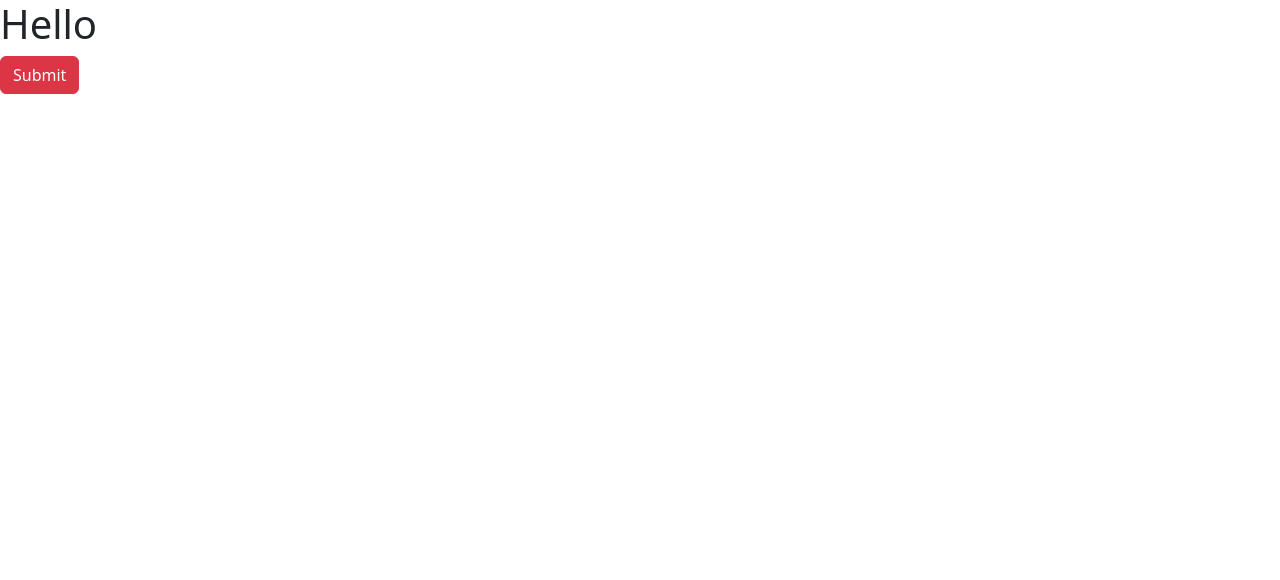
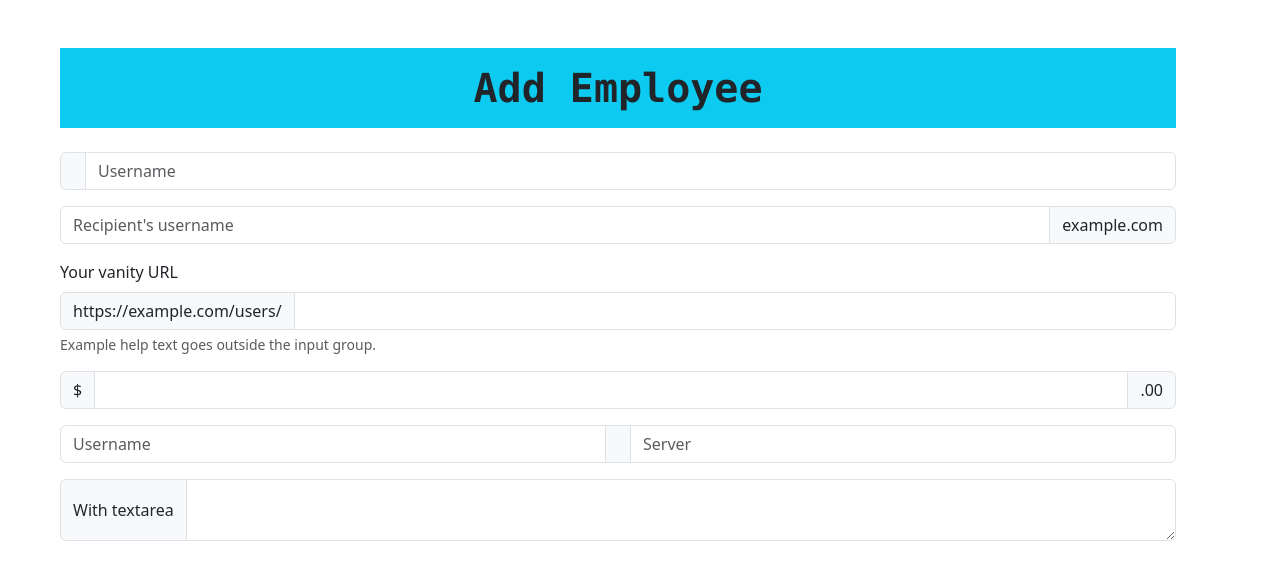
Before and after one commit to sithum-sandaruwan/Employee-Management-Front, an Angular app: page / in a window 1280 px wide. Shown: the top 580 px of the page. Built offline with nearby package versions, Linux system fonts and the light colour scheme.

Commit message:
Edited the manage-emp component

```diff
--- a/src/app/app.component.html
+++ b/src/app/app.component.html
@@ -1,3 +1,3 @@
-<h1>Hello</h1>
 
-<input type="button" value="Submit"  class="btn btn-danger">
+
+<app-manage-emp></app-manage-emp>
--- a/src/app/app.component.ts
+++ b/src/app/app.component.ts
@@ -1,10 +1,11 @@
 import { Component } from '@angular/core';
 import { RouterOutlet } from '@angular/router';
+import { ManageEmpComponent } from './page/manage-emp/manage-emp.component';
 
 @Component({
   selector: 'app-root',
   standalone: true,
-  imports: [RouterOutlet],
+  imports: [RouterOutlet,ManageEmpComponent],
   templateUrl: './app.component.html',
   styleUrl: './app.component.css'
 })
--- /dev/null
+++ b/src/app/page/add-employee/add-employee.component.html
@@ -0,0 +1 @@
+<p>add-employee works!</p>
--- /dev/null
+++ b/src/app/page/manage-emp/manage-emp.component.html
@@ -0,0 +1,39 @@
+<div class="container m-5">
+
+    <h1 class="font-monospace font-bg-dark text-center mb-4 bg-info p-3 fw-bold">Add Employee</h1>
+    <div class="input-group mb-3">
+        <span class="input-group-text" id="basic-addon1"></span>
+        <input type="text" class="form-control" placeholder="Username" aria-label="Username" aria-describedby="basic-addon1">
+      </div>
+
+      <div class="input-group mb-3">
+        <input type="text" class="form-control" placeholder="Recipient's username" aria-label="Recipient's username" aria-describedby="basic-addon2">
+        <span class="input-group-text" id="basic-addon2">example.com</span>
+      </div>
+
+      <div class="mb-3">
+        <label for="basic-url" class="form-label">Your vanity URL</label>
+        <div class="input-group">
+          <span class="input-group-text" id="basic-addon3">https://example.com/users/</span>
+          <input type="text" class="form-control" id="basic-url" aria-describedby="basic-addon3 basic-addon4">
+        </div>
+        <div class="form-text" id="basic-addon4">Example help text goes outside the input group.</div>
+      </div>
+
+      <div class="input-group mb-3">
+        <span class="input-group-text">$</span>
+        <input type="text" class="form-control" aria-label="Amount (to the nearest dollar)">
+        <span class="input-group-text">.00</span>
+      </div>
+
+      <div class="input-group mb-3">
+        <input type="text" class="form-control" placeholder="Username" aria-label="Username">
+        <span class="input-group-text"></span>
+        <input type="text" class="form-control" placeholder="Server" aria-label="Server">
+      </div>
+
+      <div class="input-group">
+        <span class="input-group-text">With textarea</span>
+        <textarea class="form-control" aria-label="With textarea"></textarea>
+      </div>
+</div>
```
Also changed, not shown: src/app/page/add-employee/add-employee.component.ts (added, +12 -0 lines), src/app/page/manage-emp/manage-emp.component.ts (added, +12 -0 lines), src/app/page/add-employee/add-employee.component.css (added), src/app/page/manage-emp/manage-emp.component.css (added), 2 other files (tests, documents, lock files or other folders).
